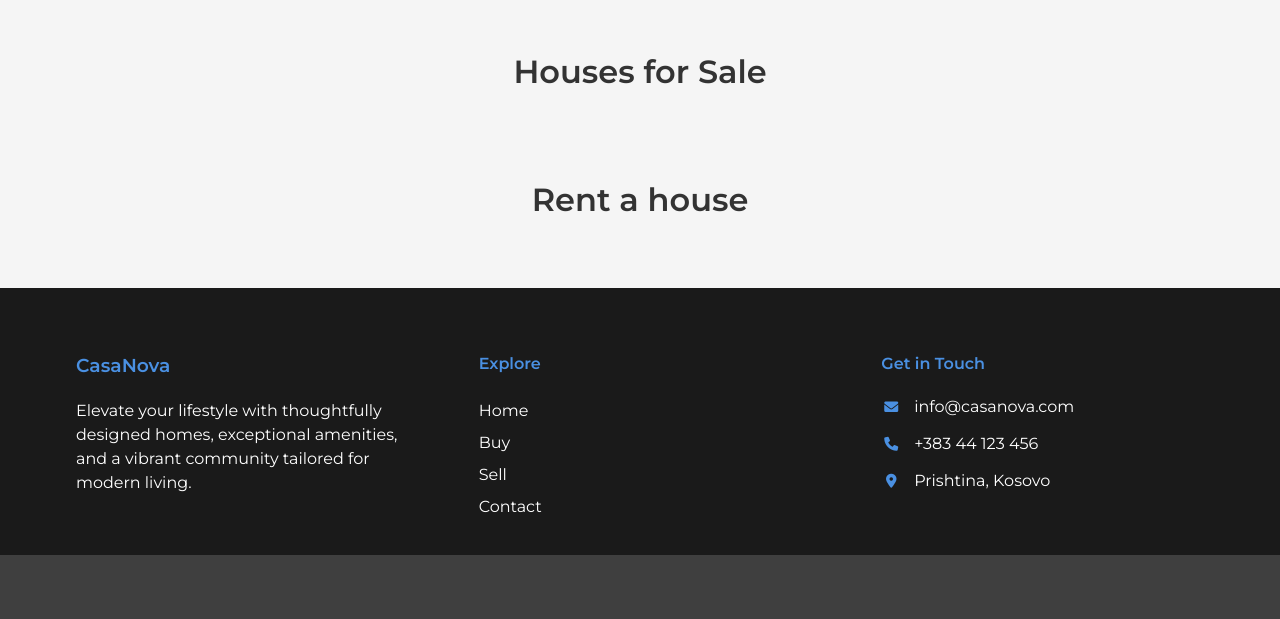
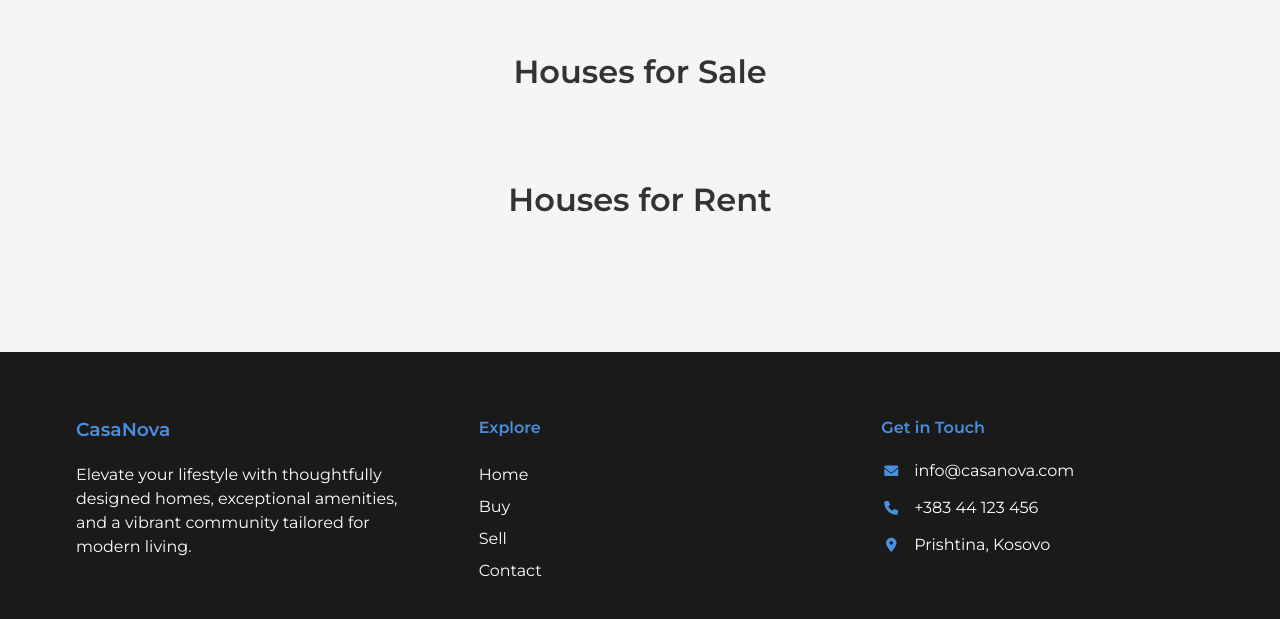
Before and after one commit to FlorentLatifi/CasaNova, a PHP site: page /buy.php in a window 1280 px wide. Shown: the part 470-1089 px from the top of the page. Before the commit the page ends 1025 px from the top, so only its background shows below. Run offline with PHP 8.4, Linux system fonts and the light colour scheme; tables that the repository leaves empty or names only in its code hold one stand-in row (values such as "Sample post").

Commit message:
rregulli i buy

```diff
--- a/buy.css
+++ b/buy.css
@@ -507,3 +507,42 @@ body {
     justify-content: center;
   }
 }
+
+.rental-listings {
+  display: grid;
+  grid-template-columns: repeat(auto-fit, minmax(300px, 1fr));
+  gap: 2rem;
+  padding: 2rem;
+}
+
+.rental {
+  background: white;
+  border-radius: 10px;
+  box-shadow: 0 2px 5px rgba(0, 0, 0, 0.1);
+  overflow: hidden;
+}
+
+.rental-img {
+  width: 100%;
+  height: 200px;
+  object-fit: cover;
+}
+
+.rental-details {
+  padding: 1.5rem;
+}
+
+.rent-btn {
+  background-color: #4CAF50;
+  color: white;
+  border: none;
+  padding: 10px 20px;
+  border-radius: 5px;
+  cursor: pointer;
+  width: 100%;
+  margin-top: 1rem;
+}
+
+.rent-btn:hover {
+  background-color: #45a049;
+}
--- a/buy.php
+++ b/buy.php
@@ -1,4 +1,6 @@
 <?php
+
+
 session_start();
 include 'db_connection.php';
 
@@ -38,10 +40,14 @@ $result_rentals = mysqli_query($conn, $query_rentals);
       <section class="house-listings">
         <?php while($house = mysqli_fetch_assoc($result_houses)): ?>
           <div class="house">
-            <img src="./fotot/<?php echo htmlspecialchars($house['image_url']); ?>"
+            <?php
+              $image_path = !empty($house['image_url']) ? "fotot/" . $house['image_url'] : "fotot/default-house.jpg";
+              echo "<!-- Debug: Using image path: " . $image_path . " -->";
+            ?>
+            <img src="<?php echo htmlspecialchars($image_path); ?>"
                  alt="<?php echo htmlspecialchars($house['title']); ?>"
-                 onerror="this.src='./fotot/default-house.jpg'"
-                 class="house-img" />
+                 class="house-img"
+                 onerror="this.src='fotot/default-house.jpg'"/>
             <div class="house-details">
               <h2><?php echo htmlspecialchars($house['title']); ?></h2>
               <div class="property-info">
@@ -51,20 +57,24 @@ $result_rentals = mysqli_query($conn, $query_rentals);
               </div>
               <p><i class="fas fa-star"></i> <?php echo htmlspecialchars($house['features']); ?></p>
               <p class="price">$<?php echo number_format($house['price']); ?></p>
-              <button class="buy-btn" onclick="handleBuy(<?php echo $house['id']; ?>)">View Details</button>
+              <button class="buy-button" onclick="handleBuy(<?php echo $house['id']; ?>)">View Details</button>
             </div>
           </div>
         <?php endwhile; ?>
       </section>
 
-      <h2 class="section-title">Rent a house</h2>
+      <h2 class="section-title">Houses for Rent</h2>
       <section class="rental-listings">
         <?php while($rental = mysqli_fetch_assoc($result_rentals)): ?>
           <div class="rental">
-            <img src="./fotot/<?php echo htmlspecialchars($rental['image_url']); ?>"
+            <?php
+              $image_path = !empty($rental['image_url']) ? "fotot/" . $rental['image_url'] : "fotot/default-house.jpg";
+              echo "<!-- Debug: Using image path: " . $image_path . " -->";
+            ?>
+            <img src="<?php echo htmlspecialchars($image_path); ?>"
                  alt="<?php echo htmlspecialchars($rental['title']); ?>"
-                 onerror="this.src='./fotot/default-house.jpg'"
-                 class="rental-img" />
+                 class="rental-img"
+                 onerror="this.src='fotot/default-house.jpg'"/>
             <div class="rental-details">
               <h2><?php echo htmlspecialchars($rental['title']); ?></h2>
               <div class="property-info">
@@ -73,8 +83,8 @@ $result_rentals = mysqli_query($conn, $query_rentals);
                 <span><i class="fas fa-bath"></i> <?php echo htmlspecialchars($rental['bathrooms']); ?> Bathrooms</span>
               </div>
               <p><i class="fas fa-star"></i> <?php echo htmlspecialchars($rental['features']); ?></p>
-              <p class="price">$<?php echo number_format($rental['price']); ?>/month</p>
-              <button class="buy-btn" onclick="handleRent(<?php echo $rental['id']; ?>)">View Details</button>
+              <p class="price">$<?php echo number_format($rental['price']); ?> /month</p>
+              <button class="buy-button" onclick="handleRent(<?php echo $rental['id']; ?>)">View Details</button>
             </div>
           </div>
         <?php endwhile; ?>
```
Also changed, not shown: add_property.php (+18 -4 lines).
